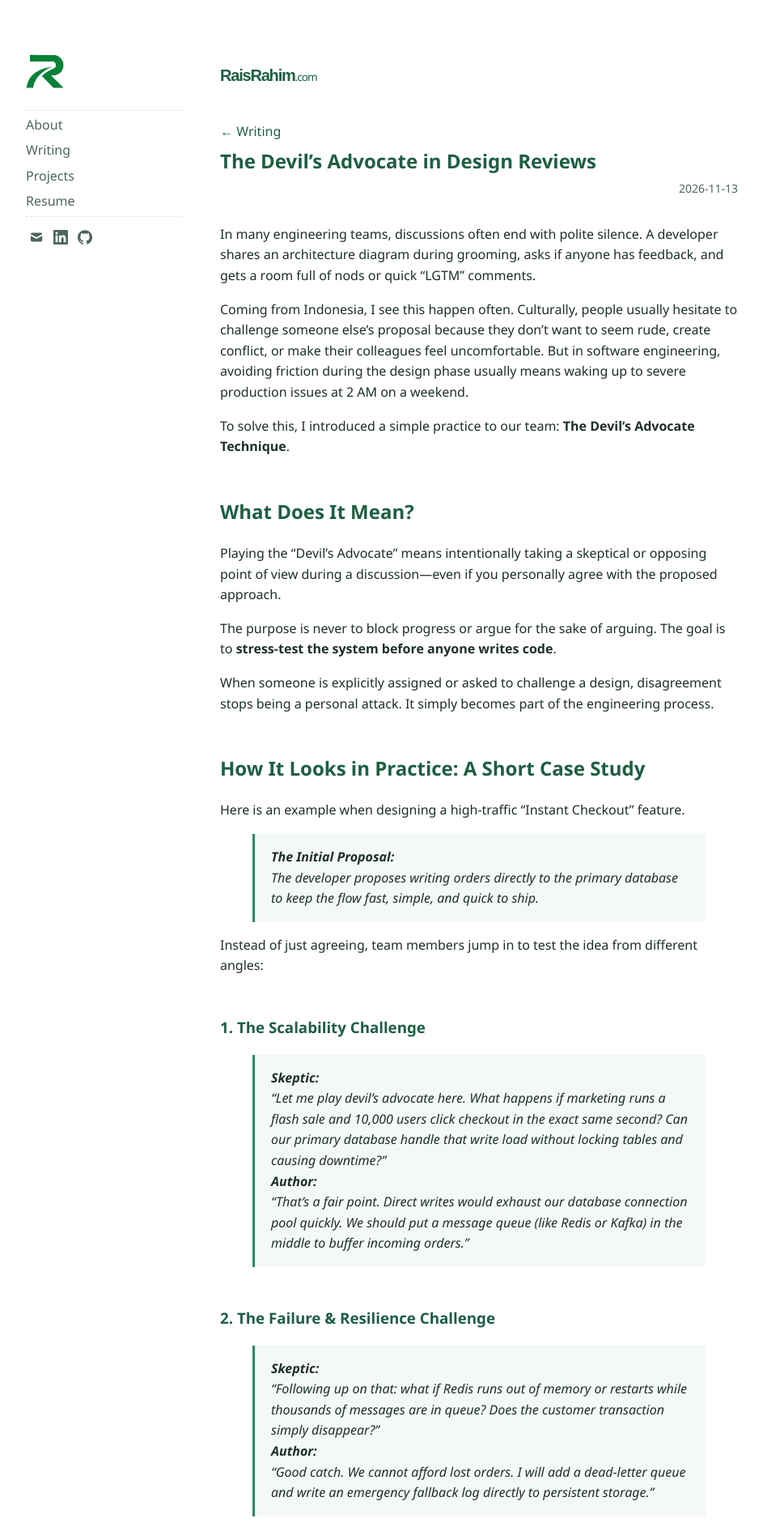
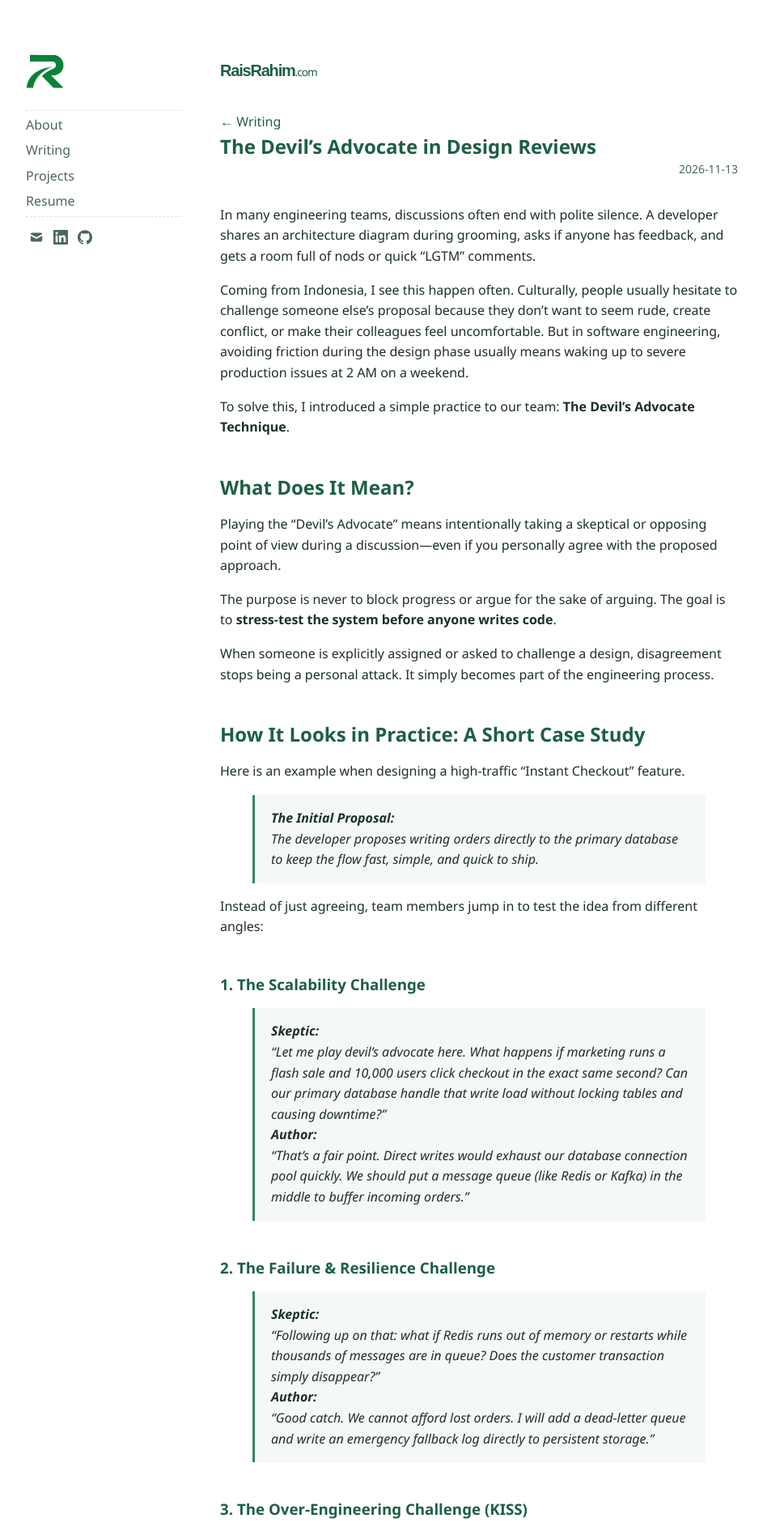
Before and after one commit to raisrahim/raisrahim.github.io, a Jekyll site: the page built from _posts/2026-11-13-devils-advocate-design-reviews.md, in a window 1280 px wide. Shown: the top 1891 px of the page at 81% size, without its empty margins (96-1039 px from the left). Built offline with Jekyll 4.4.1, drawn with Linux system fonts in a browser that asks for light colours.

Commit message:
fix: adjust line-height for post titles and headings for improved readability

```diff
--- a/_sass/no-style-please.scss
+++ b/_sass/no-style-please.scss
@@ -74,7 +74,10 @@ body {
 
 .page-title { margin-top: 0.25rem; }
 
-.post-title { margin: 0.25rem 0 0; }
+.post-title {
+  line-height: 1.1;
+  margin: 0.25rem 0 0;
+}
 
 .post-meta {
   color: var(--muted);
@@ -114,6 +117,7 @@ body {
 h1, h2, h3, h4, h5, h6 {
   color: var(--accent-strong);
   margin-top: 3rem;
+  line-height: 1.1;
 }
 
 
```
